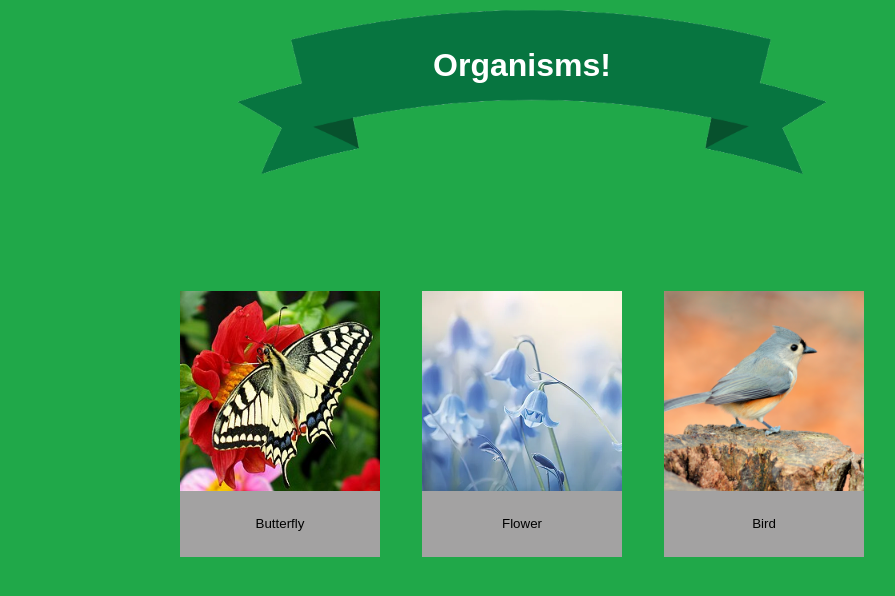
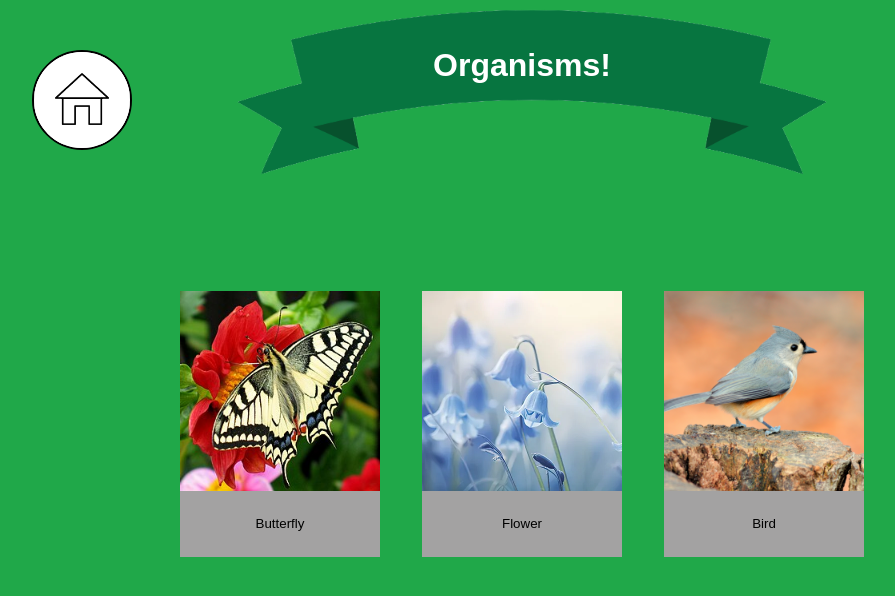
Before and after one commit to cvojkufka/445Project2, a Vue app: page / in a window 1280 px wide. Both pictures are taken after a click on the button 508 px from the left and 374 px from the top of the page. Shown: the top 596 px of the page, without its empty margins (118-1013 px from the left). Built offline with nearby package versions, Linux system fonts and the light colour scheme.

Commit message:
home button/comments

```diff
--- a/src/components/Home.vue
+++ b/src/components/Home.vue
@@ -53,7 +53,7 @@ defineProps ({
   top: 20%;
   left: 50%;
   transform: translate(-50%, -50%);
-  color: white;
+  color: rgb(0, 0, 0);
   font-size: 2rem;
   font-weight: bold;
 }
@@ -89,5 +89,6 @@ defineProps ({
   margin: 0px;           /* Space outside the box from button */
   background-color: #a3a2a2; /* Background */
   text-align: center;
+  color: rgb(0, 0, 0);
 }
 </style>
--- a/src/components/pages/Organisms.vue
+++ b/src/components/pages/Organisms.vue
@@ -2,6 +2,12 @@
   <div class="header">
     <img :src="banner" alt="bannerLogo" />
     <h2 class="overlay-text">Organisms!</h2>
+  </div>
+
+  <div class="home">
+    <button @click="goHome">
+      <img :src="home" :alt="home">
+    </button>
   </div>
 
     <div class="buttons">
@@ -22,6 +28,7 @@
 <script setup>
 import data from '../data/organisms.json'
 import banner from '../../assets/Banner.png'
+import home from '../../assets/Home.png'
 
 defineProps({
   goHome: Function,
@@ -34,6 +41,7 @@ const getImagePath = (fileName) => {
 </script>
 
 <style>
+/*Banner*/
 .header {
   position: absolute;
   top: 0;
@@ -51,11 +59,39 @@ const getImagePath = (fileName) => {
   top: 20%;
   left: 50%;
   transform: translate(-50%, -50%);
-  color: white;
+  color: rgb(255, 255, 255);
   font-size: 2rem;
   font-weight: bold;
 }
 
+/*Home Button*/
+.home {
+  display: flex;
+  align-items: center;
+
+  height: 100px;
+  width: 100px;
+
+  border-radius: 100px;
+  border: 2px solid black;
+  background: white;
+
+  overflow: hidden;
+  cursor: pointer;
+  justify-content: center;
+  top: 50px;
+  left: 150px;
+  position: absolute;
+}
+
+.home img {
+  width: 100%;
+  height: auto;
+  object-fit: cover;
+  transform: scale(1.7);
+}
+
+/*Organism Buttons*/
 .buttons {
   padding: 290px;
   display: flex;
@@ -84,5 +120,6 @@ const getImagePath = (fileName) => {
   padding: 12px;
   margin-top: 0;
   text-align: center;
+  color: rgb(0, 0, 0);
 }
 </style>
```
